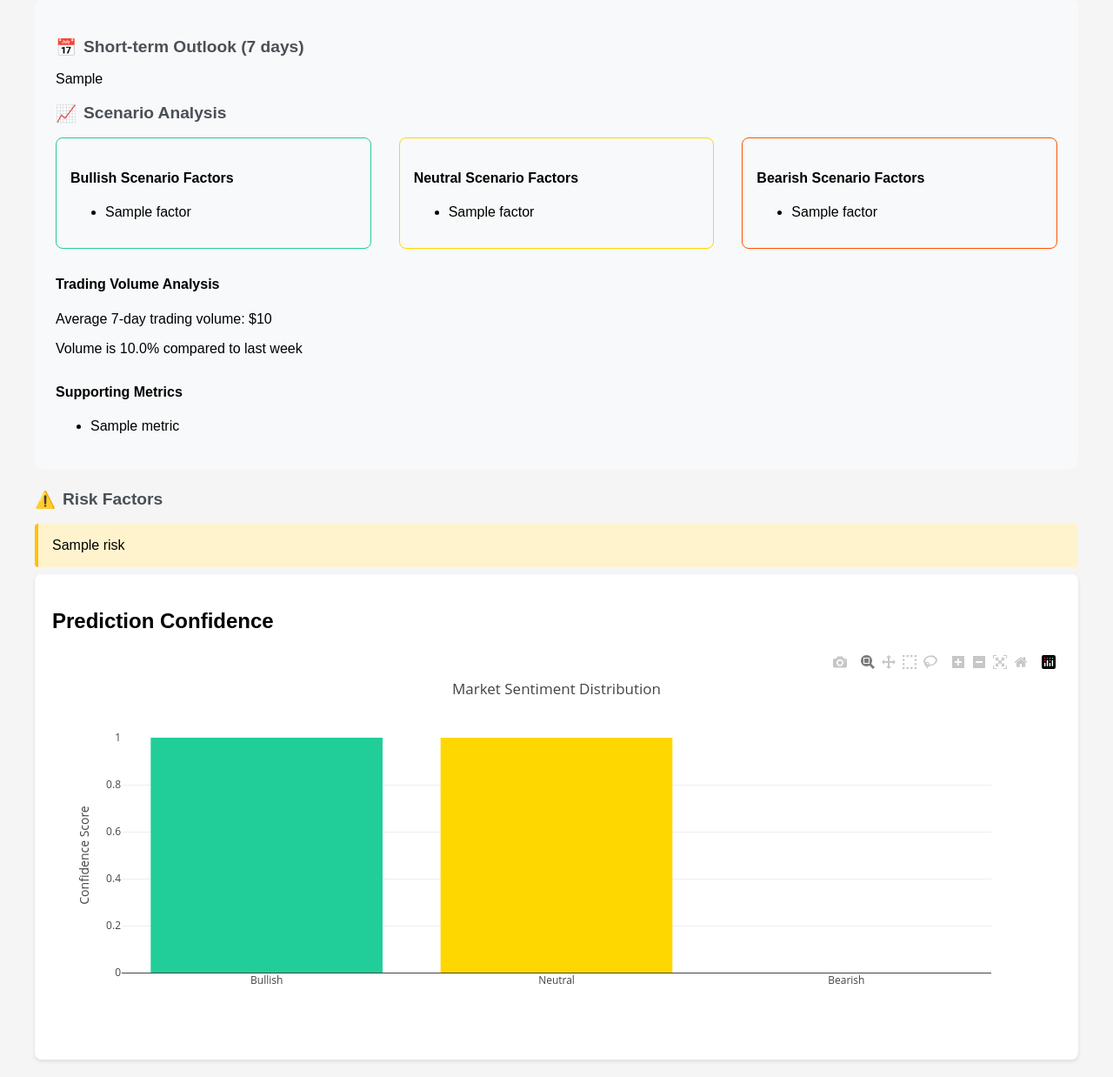
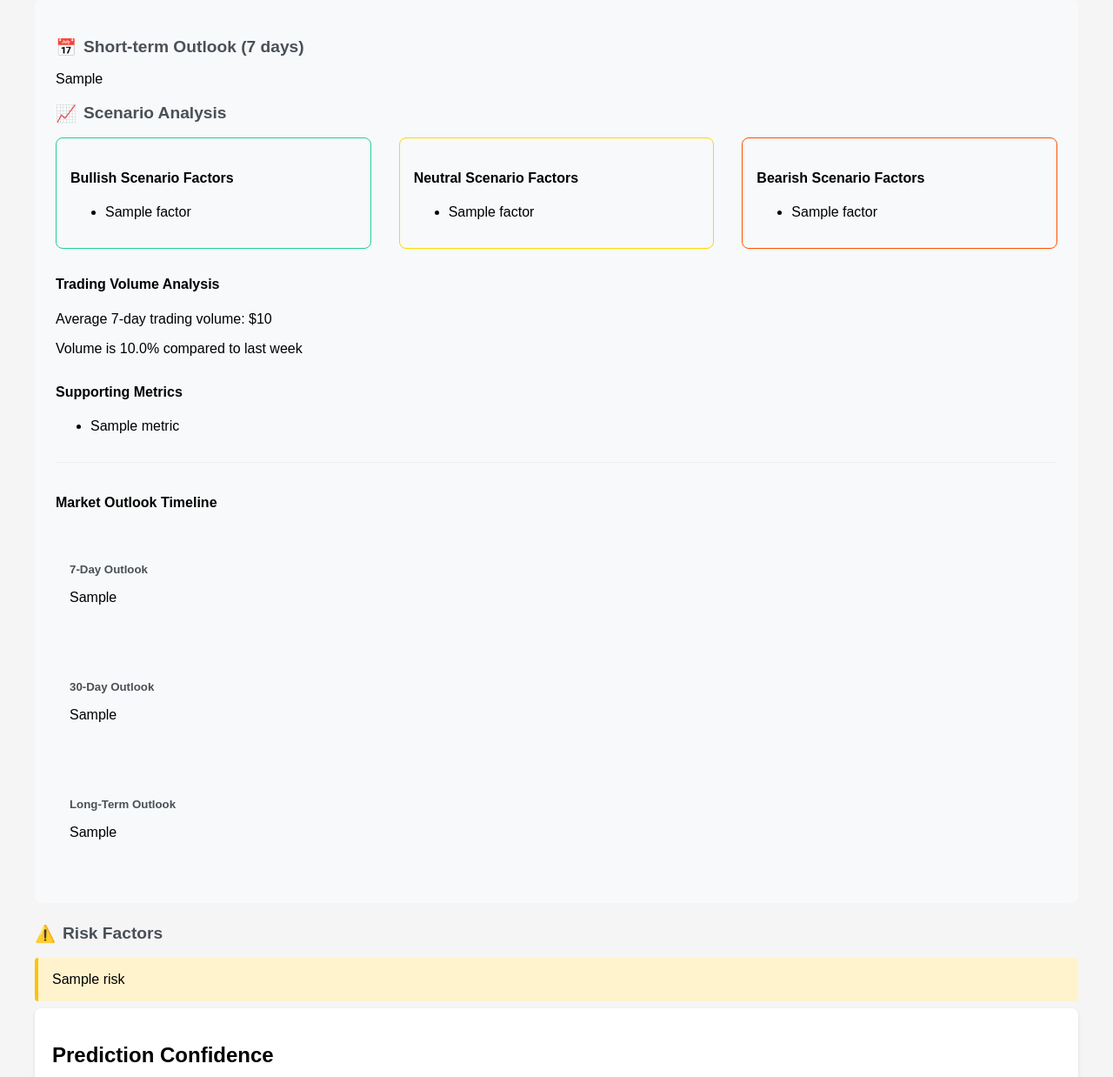
Before and after one commit to biserd/AI_Bitcoin_Analytics, a Flask app: template templates/predictions.html in a window 1280 px wide. Shown: the part 217-1455 px from the top of the page at 87% size. Run offline with Flask 3, Linux system fonts and the light colour scheme; the template is opened without the code that fills it: most values are stand-ins (such as "Sample title", 1, 10 or a date in 2020); some libraries are stand-ins or nearby versions.

Commit message:
Assistant checkpoint: Added 30-day outlook to predictions page
Assistant generated file changes:
- utils/predictions.py: Add 30-day outlook to analysis
- templates/predictions.html: Add 30-day outlook section, Add styles for outlook timeline

---

User prompt:

add the 30 day outlook too

```diff
--- a/templates/predictions.html
+++ b/templates/predictions.html
@@ -88,6 +88,21 @@
     }
     .volume-analysis, .prediction-metrics {
         margin-top: 2rem;
+    }
+    .outlook-timeline {
+        margin-top: 2rem;
+        border-top: 1px solid #eee;
+        padding-top: 1rem;
+    }
+    .outlook-item {
+        margin-bottom: 1rem;
+        padding: 1rem;
+        background: #f8f9fa;
+        border-radius: 8px;
+    }
+    .outlook-item h5 {
+        color: #495057;
+        margin-bottom: 0.5rem;
     }
 </style>
 {% endblock %}
@@ -193,6 +208,22 @@
                     {% endfor %}
                 </ul>
             </div>
+
+            <div class="outlook-timeline">
+                <h4>Market Outlook Timeline</h4>
+                <div class="outlook-item">
+                    <h5>7-Day Outlook</h5>
+                    <p>{{ analysis.outlook.short_term }}</p>
+                </div>
+                <div class="outlook-item">
+                    <h5>30-Day Outlook</h5>
+                    <p>{{ analysis.outlook.medium_term }}</p>
+                </div>
+                <div class="outlook-item">
+                    <h5>Long-Term Outlook</h5>
+                    <p>{{ analysis.outlook.long_term }}</p>
+                </div>
+            </div>
         </div>
 
         <div>
```
Also changed, not shown: utils/predictions.py (+6 -1 lines).
